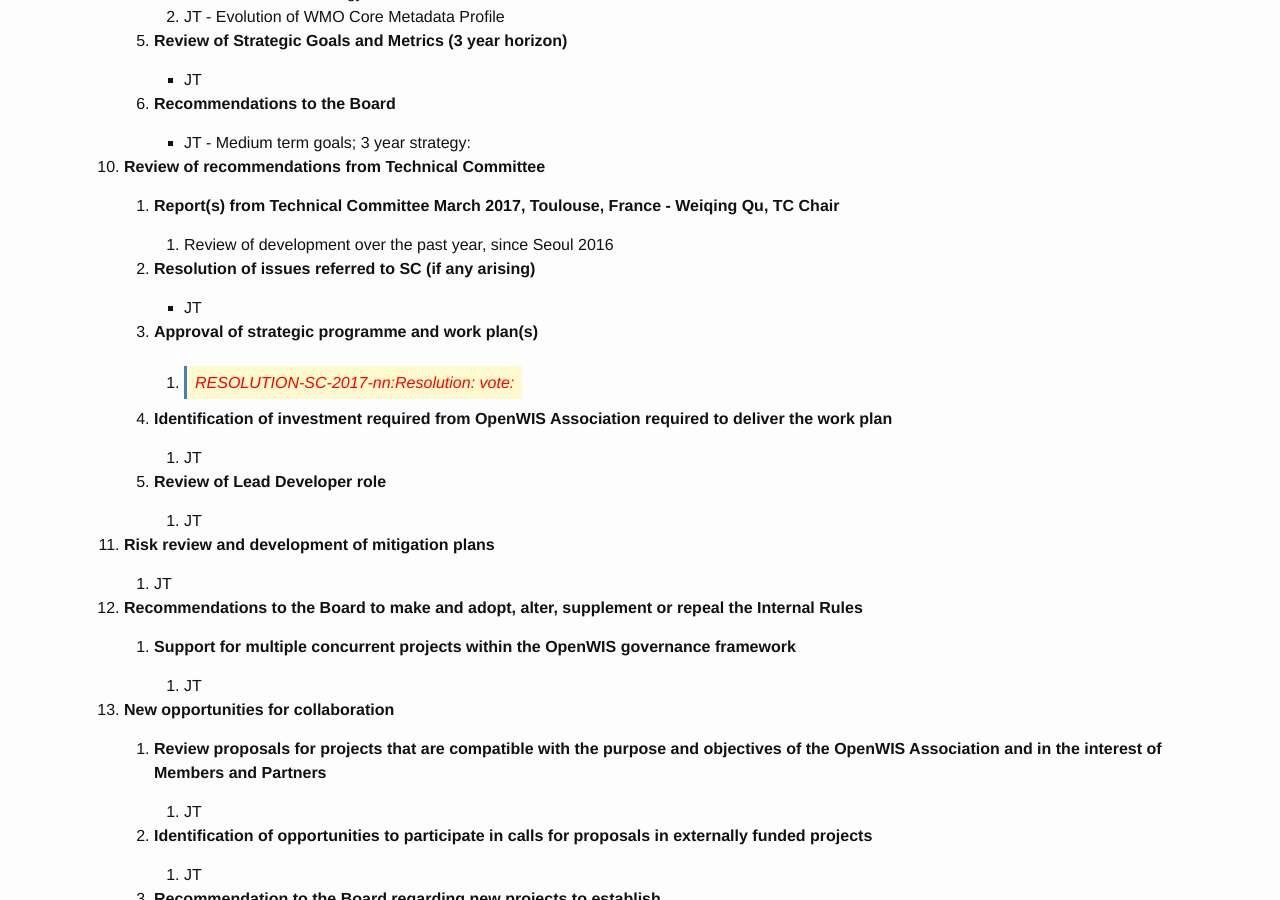
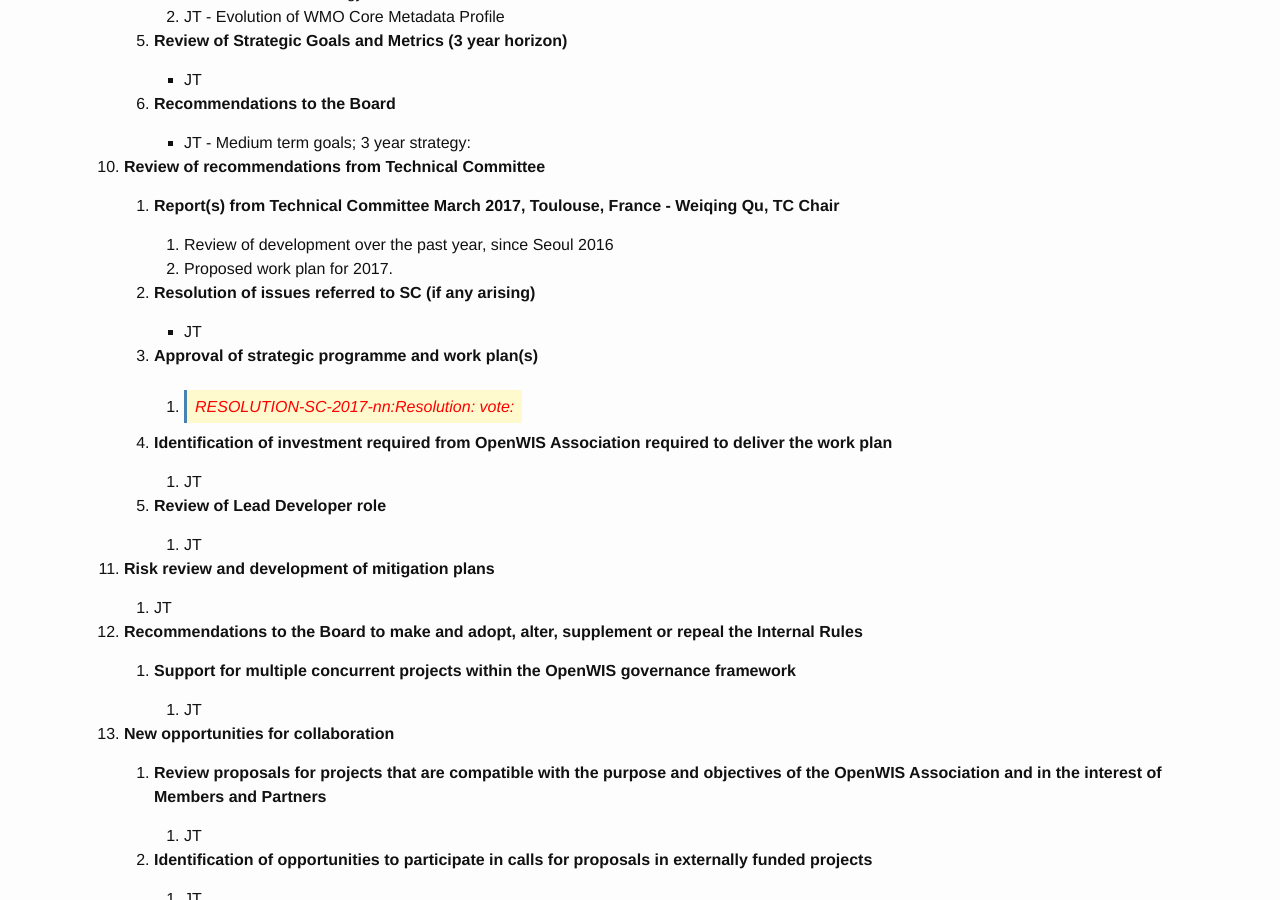
Before and after one commit to OpenWIS/openwis-documentation, a Jekyll site: the page built from _minutes/2017-02-23-Agenda-OpenWIS-Steering-Committee-2017-Mar-Toulouse.md, in a window 1280 px wide and 900 px high, scrolled down 1106 px. Built offline with Jekyll 4.4.1, drawn with Linux system fonts in a browser that asks for light colours.

Commit message:
SC-agenda-revision-1

```diff
--- a/_minutes/2017-02-23-Agenda-OpenWIS-Steering-Committee-2017-Mar-Toulouse.md
+++ b/_minutes/2017-02-23-Agenda-OpenWIS-Steering-Committee-2017-Mar-Toulouse.md
@@ -40,8 +40,9 @@
     6. **Recommendations to the Board**
         - JT - Medium term goals; 3 year strategy:
 10. **Review of recommendations from Technical Committee**
-	  1. **Report(s) from Technical Committee March 2017, Toulouse, France  - Weiqing Qu, TC Chair**
-		    1. Review of development over the past year, since Seoul 2016
+    1. **Report(s) from Technical Committee March 2017, Toulouse, France  - Weiqing Qu, TC Chair**
+        1. Review of development over the past year, since Seoul 2016
+        2. Proposed work plan for 2017.
 	3. **Resolution of issues referred to SC (if any arising)**
 		  - JT
 	4. **Approval of strategic programme and work plan(s)**
```
